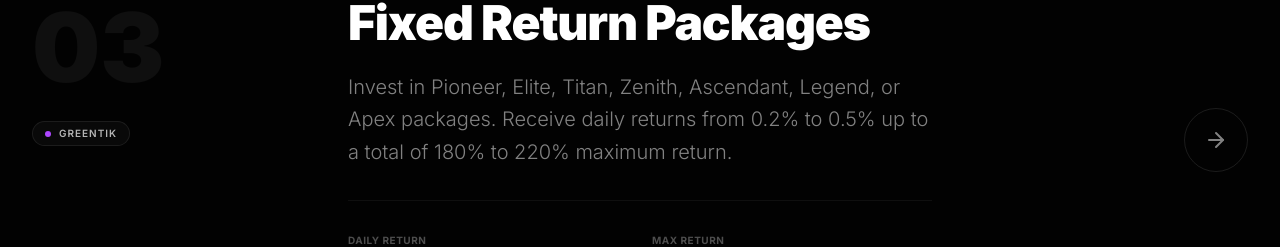
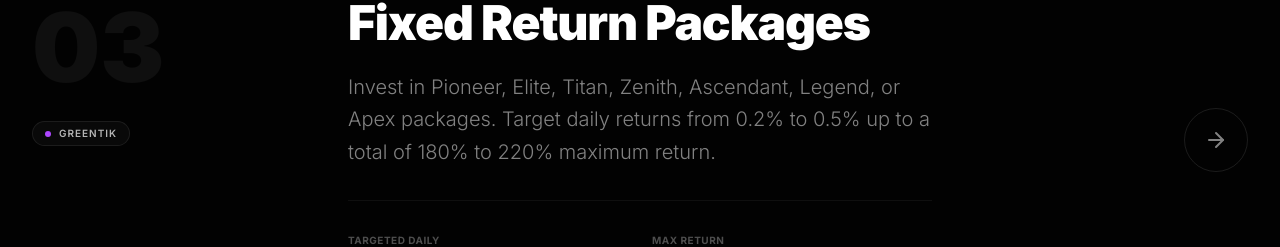
Before and after one commit to ish-kumarr/bfsup, a Next.js app: page /modules in a window 1280 px wide. Shown: the part 3243-3490 px from the top of the page. Built offline with nearby package versions, Linux system fonts and the light colour scheme.

Commit message:
Soften language in Module 3 to avoid promising consistent daily returns

```diff
--- a/app/modules/page.tsx
+++ b/app/modules/page.tsx
@@ -88,7 +88,7 @@ export default function ModulesPage() {
               Three Trading <span className="text-transparent bg-clip-text bg-gradient-to-r from-[#BF953F] to-[#FCF6BA]">Modules</span>
             </h2>
             <p className="text-white/60 max-w-3xl mx-auto font-light leading-relaxed text-lg">
-              Tap into the <strong className="text-white">massive global financial markets</strong>. Whether you want to trade yourself, have our experts manage it for <strong className="text-[#BF953F]">36%-48% annual targets</strong>, or seek consistent daily yields up to a <strong className="text-purple-400">220% max cap</strong>—we have the perfect structure for your capital.
+              Tap into the <strong className="text-white">massive global financial markets</strong>. Whether you want to trade yourself, have our experts manage it for <strong className="text-[#BF953F]">36%-48% annual targets</strong>, or seek targeted daily yields up to a <strong className="text-purple-400">220% max cap</strong>—we have the perfect structure for your capital.
             </p>
           </motion.div>
 
@@ -276,7 +276,7 @@ export default function ModulesPage() {
                     <ul className="space-y-4 text-sm text-white/80">
                       <li className="flex items-start gap-3">
                         <Check className="w-4 h-4 text-purple-400 mt-0.5 shrink-0" />
-                        <p><strong className="text-white">Daily Consistency:</strong> Fixed returns ranging from 0.2% to 0.5% every day (5 days a week).</p>
+                        <p><strong className="text-white">Daily Targets:</strong> Targeted returns ranging from 0.2% to 0.5% every day (5 days a week).</p>
                       </li>
                       <li className="flex items-start gap-3">
                         <Check className="w-4 h-4 text-purple-400 mt-0.5 shrink-0" />
@@ -435,12 +435,12 @@ export default function ModulesPage() {
                     Fixed Return Packages
                   </h3>
                   <p className="text-white/50 text-lg md:text-xl font-light leading-relaxed mb-8">
-                    Invest in Pioneer, Elite, Titan, Zenith, Ascendant, Legend, or Apex packages. Receive daily returns from 0.2% to 0.5% up to a total of 180% to 220% maximum return.
+                    Invest in Pioneer, Elite, Titan, Zenith, Ascendant, Legend, or Apex packages. Target daily returns from 0.2% to 0.5% up to a total of 180% to 220% maximum return.
                   </p>
 
                   <div className="grid grid-cols-2 gap-6 pt-8 border-t border-white/5">
                     <div>
-                      <p className="text-white/30 text-[10px] uppercase tracking-wider mb-2 font-bold">Daily Return</p>
+                      <p className="text-white/30 text-[10px] uppercase tracking-wider mb-2 font-bold">Targeted Daily</p>
                       <p className="text-white/80 font-medium">0.2% - 0.5%</p>
                     </div>
                     <div>
@@ -584,10 +584,10 @@ export default function ModulesPage() {
               <span className="text-[10px] uppercase tracking-widest text-emerald-300 font-bold">Module 03 Breakdown</span>
             </div>
             <h2 className="text-4xl md:text-5xl lg:text-7xl font-black text-white uppercase tracking-tighter mb-6 lg:mb-8 leading-[0.9] whitespace-nowrap">
-              Fixed <br className="hidden lg:block" />Return
+              Targeted <br className="hidden lg:block" />Return
             </h2>
             <p className="text-white/50 text-lg lg:text-xl font-light leading-relaxed mb-8 lg:mb-10 max-w-2xl mx-auto">
-              Predictable, daily compounding logic. GreenTik packages offer fixed daily yields up to an impressive absolute maximum return cap.
+              Structured compounding logic. GreenTik packages aim for targeted daily yields up to an impressive absolute maximum return cap.
             </p>
             <ul className="grid md:grid-cols-3 gap-6 lg:gap-8 text-center max-w-4xl mx-auto">
               <li className="flex flex-col items-center text-center gap-4">
@@ -595,8 +595,8 @@ export default function ModulesPage() {
                   <Check className="w-5 h-5 text-emerald-400" />
                 </div>
                 <div>
-                  <h4 className="text-white font-bold text-lg mb-2">0.2% to 0.5% Daily</h4>
-                  <p className="text-white/40 text-sm leading-relaxed">Consistent daily returns (5 days a week) scaled to your tier level.</p>
+                  <h4 className="text-white font-bold text-lg mb-2">Targeted 0.2% to 0.5% Daily</h4>
+                  <p className="text-white/40 text-sm leading-relaxed">Targeted daily returns (5 days a week) scaled to your tier level.</p>
                 </div>
               </li>
               <li className="flex flex-col items-center text-center gap-4">
@@ -605,7 +605,7 @@ export default function ModulesPage() {
                 </div>
                 <div>
                   <h4 className="text-white font-bold text-lg mb-2">Up to 220% Max Return</h4>
-                  <p className="text-white/40 text-sm leading-relaxed">Your fixed daily rate continues to accumulate until hitting the tier's hard cap.</p>
+                  <p className="text-white/40 text-sm leading-relaxed">Your targeted daily rate continues to accumulate until hitting the tier's hard cap.</p>
                 </div>
               </li>
               <li className="flex flex-col items-center text-center gap-4">
@@ -646,7 +646,7 @@ export default function ModulesPage() {
                   <span className="absolute -top-6 left-1/2 -translate-x-1/2 text-[10px] bg-[#BF953F]/20 text-[#BF953F] px-2 py-0.5 rounded-full whitespace-nowrap lg:block hidden">Recommended</span>
                   Profit Sharing
                 </div>
-                <div className="text-center font-bold text-white/50 uppercase tracking-widest text-xs">Fixed Return</div>
+                <div className="text-center font-bold text-white/50 uppercase tracking-widest text-xs">Targeted Return</div>
               </div>
 
               {/* Feature Rows */}
@@ -657,7 +657,7 @@ export default function ModulesPage() {
                   { feature: "Expert Team Execution", levels: [false, true, true] },
                   { feature: "Full Profit & Loss Ownership", levels: [true, false, false] },
                   { feature: "50:50 Profit & Loss Sharing", levels: [false, true, false] },
-                  { feature: "Fixed Daily Returns (0.2% - 0.5%)", levels: [false, false, true] },
+                  { feature: "Targeted Daily Returns (0.2% - 0.5%)", levels: [false, false, true] },
                   { feature: "Education & Mentoring Support", levels: [true, false, false] },
                   { feature: "Maximum Return Capped", levels: [false, false, true] },
                   { feature: "Algorithm/Copy Trading Options", levels: [true, false, false] },
@@ -695,7 +695,7 @@ export default function ModulesPage() {
             {[
               { q: "Do I need prior experience for Self Trading?", a: "Not at all. If you lack trading knowledge, the company provides support services including education, counseling, copy trading, and algorithmic trading." },
               { q: "What is the withdrawal condition for Profit Sharing?", a: "You can withdraw funds at any time, but a minimum 40-day notice period is required for withdrawal under the Profit Sharing module." },
-              { q: "What returns can I expect from Fixed Return (GreenTik)?", a: "Our packages range from $100 up to $10,000. You receive 0.2% to 0.5% daily returns (5 days a week) until you hit the maximum return of 180% to 220%." },
+              { q: "What returns can I expect from Lock in fund returns (GreenTik)?", a: "Our packages range from $100 up to $10,000. We target 0.2% to 0.5% daily returns (5 days a week) until you hit the maximum return of 180% to 220%." },
               { q: "Are the trading accounts in my name?", a: "Yes, for the Self Trading and Profit Sharing modules, the trading account and KYC will be registered strictly in your own name." },
             ].map((faq, i) => (
               <details key={i} className="group overflow-hidden rounded-2xl bg-white/[0.02] border border-white/5 hover:border-[#BF953F]/30 transition-colors duration-500 open:bg-white/[0.04] open:border-[#BF953F]/20">
--- a/lib/data.ts
+++ b/lib/data.ts
@@ -122,8 +122,8 @@ export const landingPageData = {
       },
       {
         title: "Lock in fund returns",
-        subtitle: "Consistent Daily Returns",
-        description: "Choose from our Lock in fund returns packages and earn up to 0.5% daily with a maximum return of 220%.",
+        subtitle: "Targeted Daily Returns",
+        description: "Choose from our Lock in fund returns packages and aim for up to 0.5% daily with a maximum return of 220%.",
         cta: "Explore Program",
       },
     ],
```
